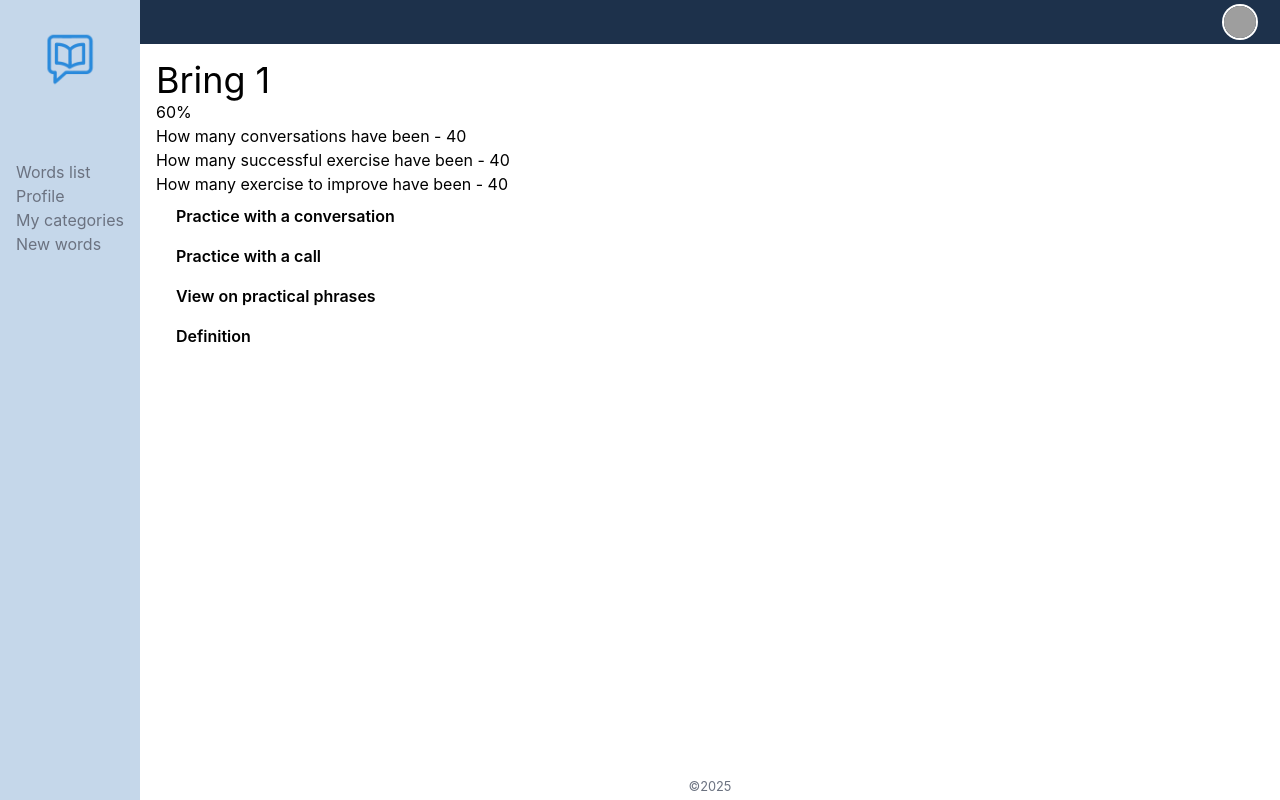
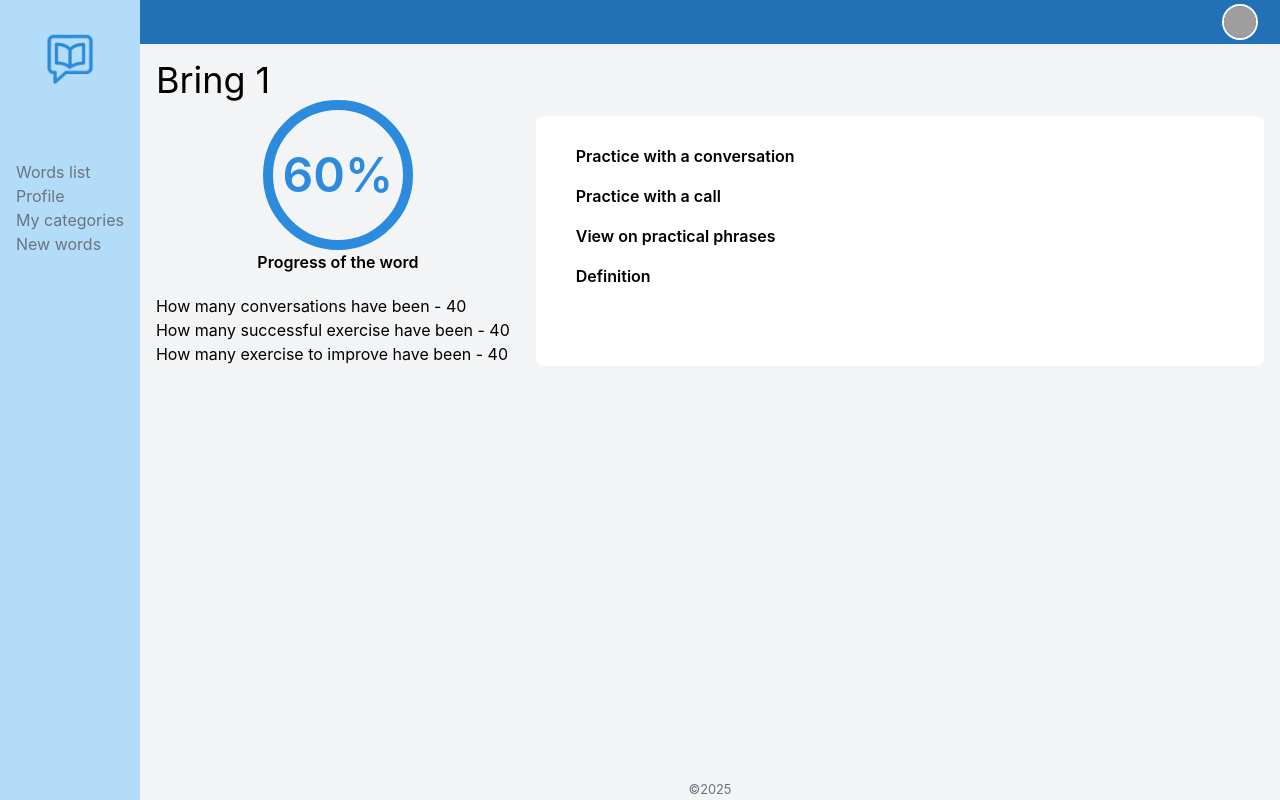
Before and after one commit to Sebastian-Cifuentes/vocabulary, a React (Create React App) app: page /progress-word/1 in a window 1280 px wide. Built offline with nearby package versions, Linux system fonts and the light colour scheme; grey boxes are pictures that could not be loaded.

Commit message:
feat: add styles to percentage card

```diff
--- a/src/assets/components/Header.css
+++ /dev/null
@@ -1,4 +0,0 @@
-.header {
-    background-color: var(--third);
-    color: white;
-}
--- /dev/null
+++ b/src/assets/components/ProgressWord.css
@@ -0,0 +1,10 @@
+.main-progress > .progress > .percentage {
+    width: 150px;
+    margin: 0 auto;
+    height: 150px;
+    display: flex;
+    justify-content: center;
+    align-items: center;
+    border: 10px solid;
+    border-radius: 100%;
+}
--- a/src/assets/components/Sidebar.css
+++ b/src/assets/components/Sidebar.css
@@ -1,5 +1,4 @@
 .sidebar {
-    background-color: var(--primary);
 }
 
 .sidebar > .menu {
--- a/src/components/Avatar.tsx
+++ b/src/components/Avatar.tsx
@@ -1,7 +1,4 @@
-import './../assets/components/Header.css';
-
 export const Avatar = () => {
-
     return (
         <>
             <div className="flex -space-x-2">
--- a/src/components/Footer.tsx
+++ b/src/components/Footer.tsx
@@ -3,7 +3,7 @@ export const Footer = () => {
     const currentYear = new Date().getFullYear();
 
     return (
-        <small className="text-center text-gray-500 mb-1">©{currentYear}</small>
+        <small className="text-gray-500 mb-1">©{currentYear}</small>
     );
 
 }
--- a/src/components/Header.tsx
+++ b/src/components/Header.tsx
@@ -1,11 +1,10 @@
-import './../assets/components/Header.css';
 import { Avatar } from './Avatar';
 
 export const Header = () => {
 
     return (
         <>
-            <div className="header flex items-center w-100 h-12 px-6 justify-end">
+            <div className="header flex items-center w-100 h-12 px-6 justify-end bg-blue-600">
                 <Avatar />
             </div>
         </>
--- a/src/components/Sidebar.tsx
+++ b/src/components/Sidebar.tsx
@@ -6,7 +6,7 @@ export const Sidebar = () => {
 
     return (
         <>
-            <div className="sidebar flex flex-col">
+            <div className="sidebar flex flex-col bg-blue-200">
 
                 <Logo />
 
--- a/src/layouts/MainLayout.tsx
+++ b/src/layouts/MainLayout.tsx
@@ -8,10 +8,12 @@ export const MainLayout = () => {
       <Sidebar />
       <div className="flex flex-col justify-between flex-1">
         <Header />
-        <main className="p-4 overflow-auto h-full">
+        <main className="p-4 overflow-auto h-full bg-gray-100">
           <Outlet />
         </main>
-        <Footer />
+        <footer className='bg-gray-100 text-center'>
+          <Footer />
+        </footer>
       </div>
     </div>
       //   <div className="container-layout">
--- a/src/pages/progress-word/ProgressWord.tsx
+++ b/src/pages/progress-word/ProgressWord.tsx
@@ -1,6 +1,8 @@
 import { useParams } from 'react-router-dom';
 import { Title } from '../../components/Title';
 import { HoverButton } from '../../components';
+import './../../assets/components/ProgressWord.css'
+
 export const ProgressWord = () => {
 
     const { id } = useParams();
@@ -10,14 +12,16 @@ export const ProgressWord = () => {
     return (
         <>
             <Title title={`Bring ${id}`}/>
-            <div className="main-progress">
-                <div className="progress">
-                    <p className="percentage">60%</p>
-                    <p>How many conversations have been - 40</p>
+            <div className="main-progress flex">
+                <div className="progress w-2/6 ">
+                    <p className="percentage text-5xl font-semibold	text-blue-500 border-blue-400 border-8">60%</p>
+                    <p className='w-2/4 mx-auto my-0 text-center font-semibold'>Progress of the word</p>
+
+                    <p className='mt-5'>How many conversations have been - 40</p>
                     <p>How many successful exercise have been - 40</p>
                     <p>How many exercise to improve have been - 40</p>
                 </div>
-                <div className="exercises">
+                <div className="exercises w-4/6 mt-4 ml-4 p-5 bg-white rounded-lg">
                     <HoverButton clickFunction={() => console.log('testing...')} label='Practice with a conversation' />
                     <HoverButton clickFunction={() => console.log('testing...')} label='Practice with a call' />
                     <HoverButton clickFunction={() => console.log('testing...')} label='View on practical phrases' />
```
